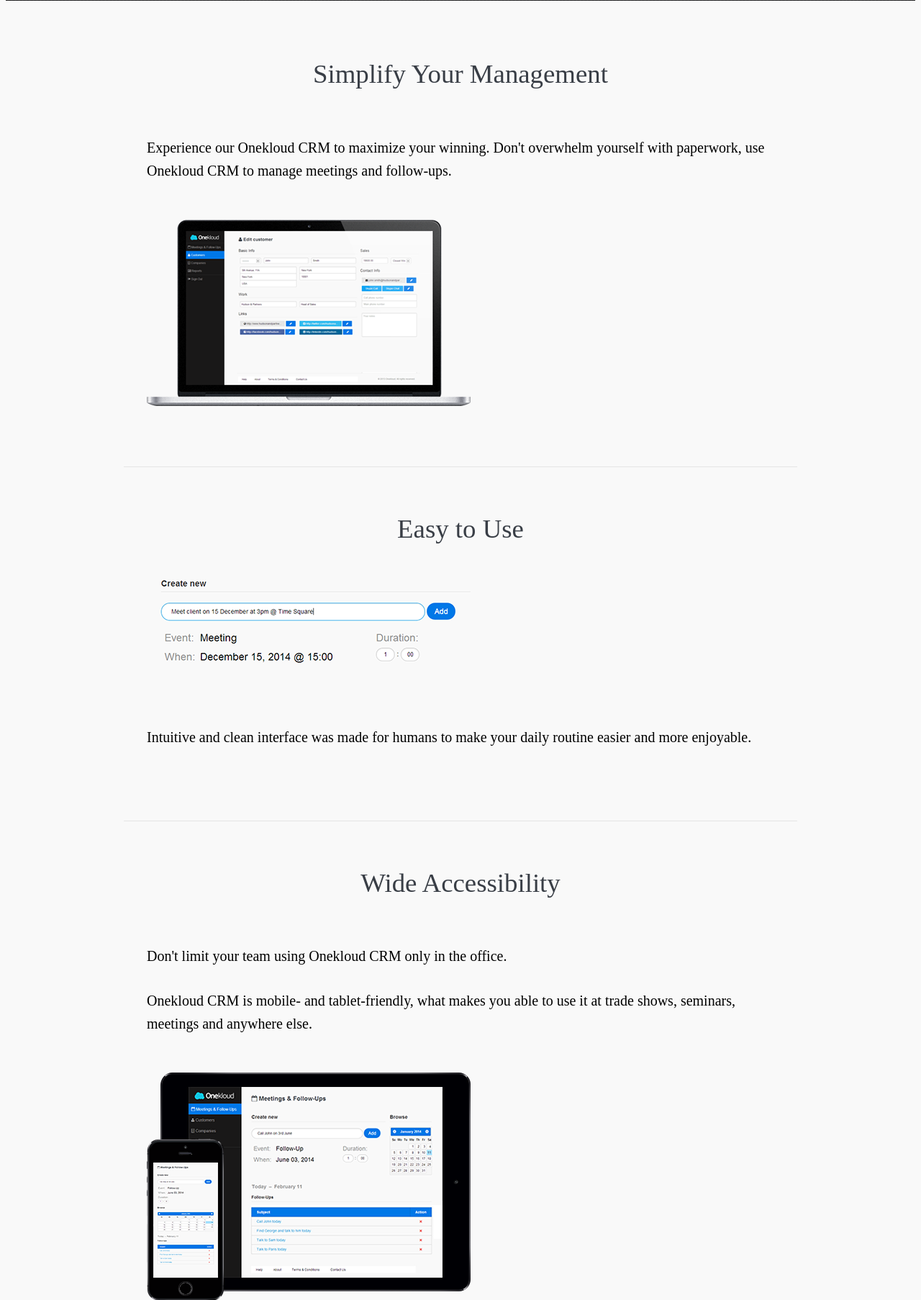
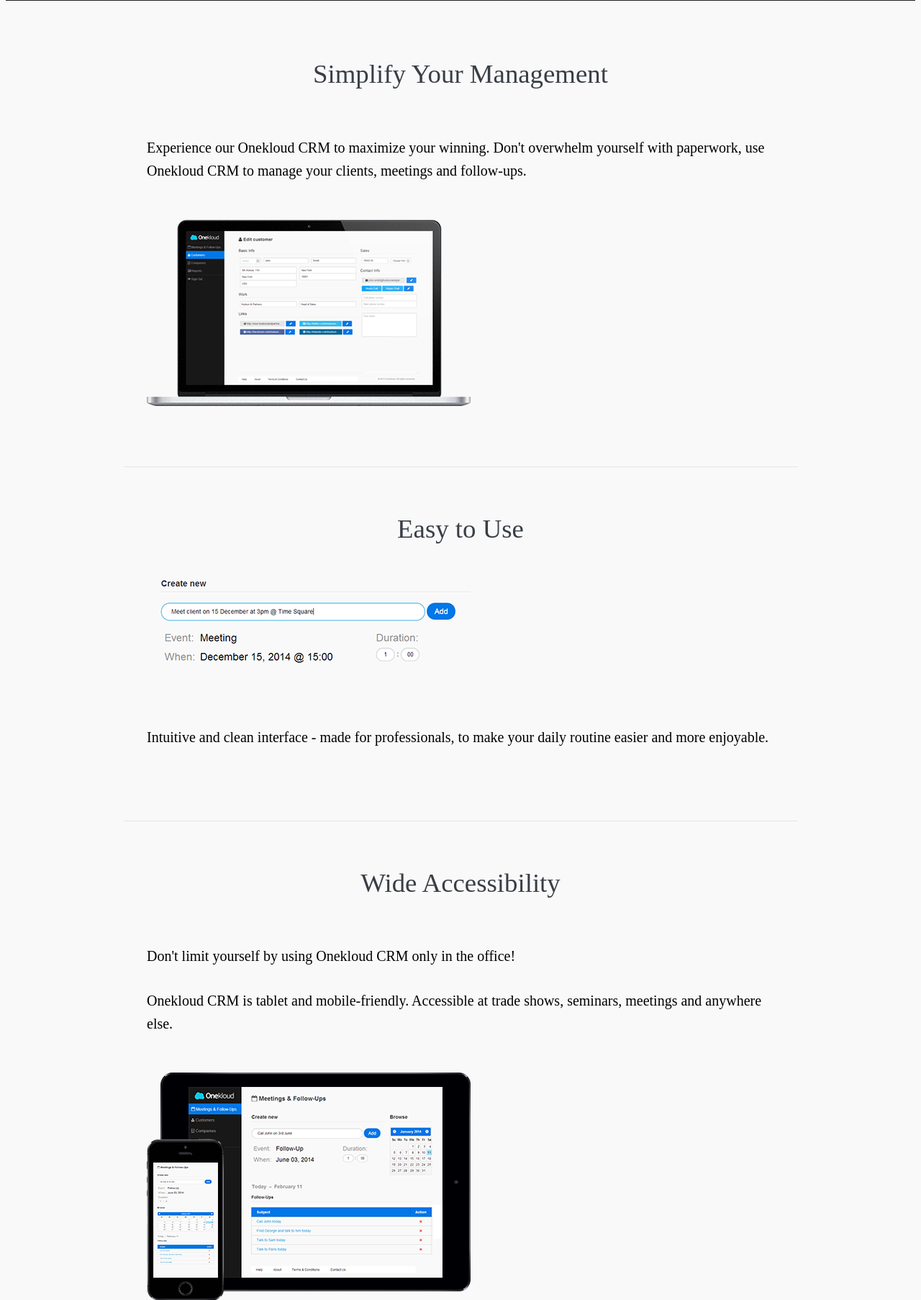
Before and after one commit to pythonista8/onekloud, a Django app: page / in a window 1280 px wide. Shown: the part 669-2475 px from the top of the page at 72% size. Run offline with Django 3.2, Linux system fonts and the light colour scheme; parts of the project's set-up code (start-up, migrations or seed data) failed here and were passed over; some libraries are stand-ins or nearby versions.

Commit message:
Change content

```diff
--- a/onekloud/apps/pages/static/pages/onekloud/css/home.css
+++ b/onekloud/apps/pages/static/pages/onekloud/css/home.css
@@ -115,7 +115,3 @@
     padding-bottom: 0;
     border-bottom: none;
 }
-
-#signup {
-    text-align: center;
-}
--- a/onekloud/apps/pages/templates/pages/home.html
+++ b/onekloud/apps/pages/templates/pages/home.html
@@ -32,8 +32,8 @@
                         <h2>Sign up for free trial</h2>
                         <form class="pure-form pure-form-stacked" method="post">
                             {% csrf_token %}
-                            <input type="email" name="email" placeholder="&#xf0e0;  Your email" required>
-                            <input type="text" name="company" placeholder="&#xf0b1;  Your company name" required>
+                            <input type="email" name="email" placeholder="&#xf0e0;  Your email" autocomplete="off" required>
+                            <input type="text" name="company" placeholder="&#xf0b1;  Your company name" autocomplete="off" required>
                             <input type="submit" value="Sign Up" class="pure-button pure-button-xlarge pure-button-success">
                         </form>
                     </div>
@@ -57,7 +57,8 @@
                         <p>
                             Experience our Onekloud CRM to maximize your
                             winning. Don't overwhelm yourself with paperwork,
-                            use Onekloud CRM to manage meetings and follow-ups.
+                            use Onekloud CRM to manage your clients, meetings
+                            and follow-ups.
                         </p>
                     </div>
                 </div>
@@ -88,9 +89,9 @@
                 <div class="pure-u-1-2">
                     <div class="l-box">
                         <p>
-                            Intuitive and clean interface was made for humans
-                            to make your daily routine easier and more
-                            enjoyable.
+                            Intuitive and clean interface - made for
+                            professionals, to make your daily routine easier
+                            and more enjoyable.
                         </p>
                     </div>
                 </div>
@@ -109,13 +110,13 @@
                 <div class="pure-u-1-2">
                     <div class="l-box">
                         <p>
-                            Don't limit your team using Onekloud CRM only in
-                            the office.
+                            Don't limit yourself by using Onekloud CRM only in
+                            the office!
                         </p>
                         <p>
-                            Onekloud CRM is mobile- and
-                            tablet-friendly, what makes you able to use it at
-                            trade shows, seminars, meetings and anywhere else.
+                            Onekloud CRM is tablet and mobile-friendly.
+                            Accessible at trade shows, seminars, meetings and
+                            anywhere else.
                         </p>
                     </div>
                 </div>
@@ -130,14 +131,17 @@
     </div>
 </section>
 
-<div id="signup" class="section pure-hidden-phone">
+<section id="signup" class="section center">
+    <h2 class="heading">Free Trial</h2>
     <p>
-        Ready? Sign up and start using 30-days trial version for free.
+        Don't fuss! Sign up for 30-days free trial and experience
+        <br>
+        a wonderful journey with Onekloud CRM.
     </p>
-    <a href="#" class="pure-button pure-button-xlarge pure-button-primary">
+    <a href="#" class="pure-button pure-button-xlarge pure-button-primary pure-hidden-phone">
         Sign Up
     </a>
-</div>
+</section>
 {% endblock %}
 
 {% block menu-home %}
--- a/onekloud/common_static/css/onekloud/core.css
+++ b/onekloud/common_static/css/onekloud/core.css
@@ -49,6 +49,10 @@
 
 .red {
     color: #ee5f5b;
+}
+
+.center {
+    text-align: center;
 }
 
 .nomargin {
```
